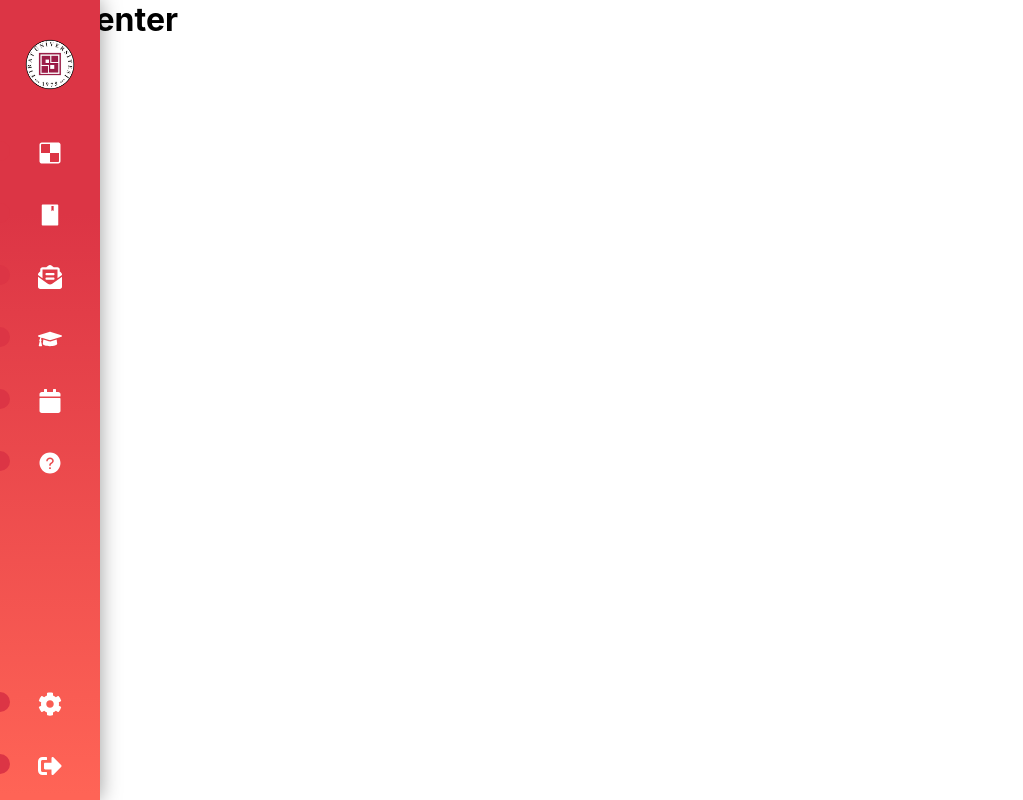
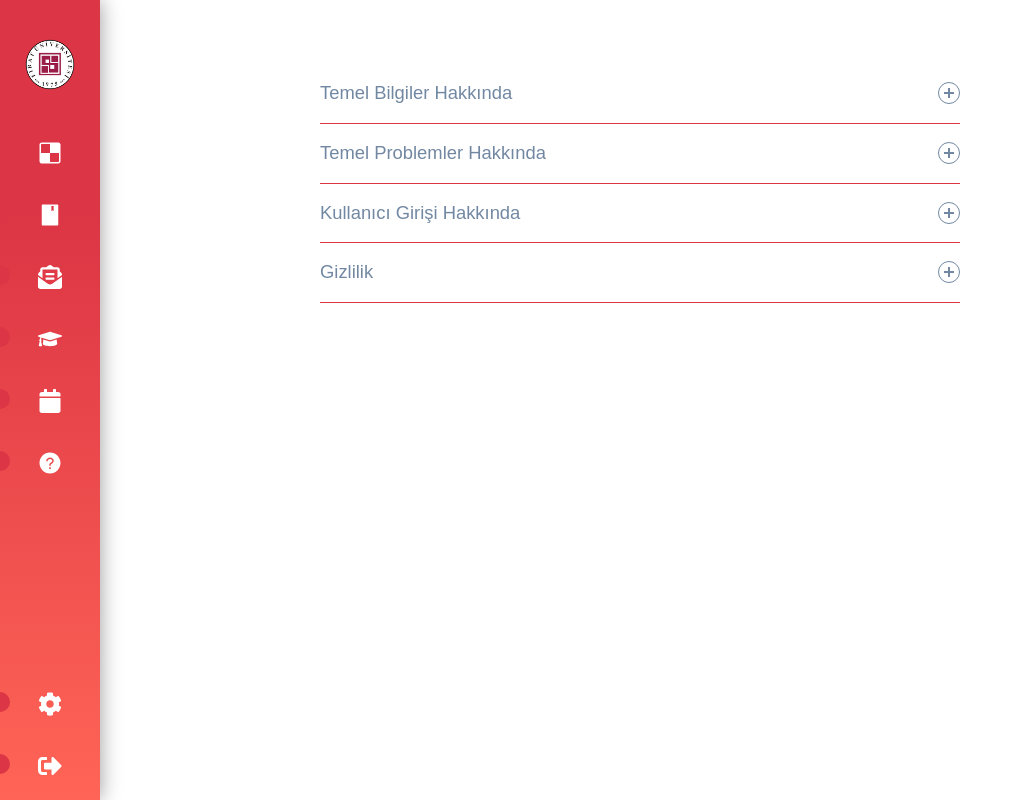
Before and after one commit to Atlantis-Takimi/Atlantis-Frontend, a React (Create React App) app in the folder frontend/: page /helpCenter in a window 1280 px wide. Shown: the whole page, without its empty margins (0-1023 px from the left). Built offline with nearby package versions, Linux system fonts and the light colour scheme.

Commit message:
Create help center page

```diff
--- a/frontend/src/App.css
+++ b/frontend/src/App.css
@@ -9,8 +9,6 @@
   display: none;
 }
 
-
-
 @media screen and (max-width: 525px) {
   .App {
     overflow-x: hidden;
--- a/frontend/src/App.js
+++ b/frontend/src/App.js
@@ -18,7 +18,7 @@ import { BrowserRouter, Routes, Route } from 'react-router-dom';
 import Profile from './Pages/Profile/Profile'
 import Academics from './Pages/Academics/Academics'
 import Events from './Pages/Events'
-import HelpCenter from './Pages/HelpCenter'
+import HelpCenter from './Pages/HelpCenter/HelpCenter'
 import Lessons from './Pages/Lessons'
 import QuestionsAnswers from './Pages/QuestionsAnswers'
 import Settings from './Pages/Settings/Settings'
--- /dev/null
+++ b/frontend/src/Pages/HelpCenter/HelpCenter.css
@@ -0,0 +1,98 @@
+/*HELP CENTER & SSS*/
+* {
+    box-sizing: border-box;
+  }
+  *::before, *::after {
+    box-sizing: border-box;
+  }
+
+  .container {
+    margin: 0 auto;
+    padding: 4rem;
+    width: 48rem;
+  }
+
+  .accordion .accordion-item {
+    border-bottom: 1px solid #DC3545;
+  }
+  .accordion .accordion-item button[aria-expanded=true] {
+    border-bottom: 1px solid #DC3545;
+  }
+  .accordion button {
+    position: relative;
+    display: block;
+    text-align: left;
+    width: 100%;
+    padding: 1em 0;
+    color: #7288a2;
+    font-size: 1.15rem;
+    font-weight: 400;
+    border: none;
+    background: none;
+    outline: none;
+  }
+  .accordion button:hover, .accordion button:focus {
+    cursor: pointer;
+    color: #DC3545;
+  }
+  .accordion button:hover::after, .accordion button:focus::after {
+    cursor: pointer;
+    color: #DC3545;
+    border: 1px solid #DC3545;
+  }
+  .accordion button .accordion-title {
+    padding: 1em 1.5em 1em 0;
+  }
+  .accordion button .icon {
+    display: inline-block;
+    position: absolute;
+    top: 18px;
+    right: 0;
+    width: 22px;
+    height: 22px;
+    border: 1px solid;
+    border-radius: 22px;
+  }
+  .accordion button .icon::before {
+    display: block;
+    position: absolute;
+    content: "";
+    top: 9px;
+    left: 5px;
+    width: 10px;
+    height: 2px;
+    background: currentColor;
+  }
+  .accordion button .icon::after {
+    display: block;
+    position: absolute;
+    content: "";
+    top: 5px;
+    left: 9px;
+    width: 2px;
+    height: 10px;
+    background: currentColor;
+  }
+  .accordion button[aria-expanded=true] {
+    color: #03b5d2;
+  }
+  .accordion button[aria-expanded=true] .icon::after {
+    width: 0;
+  }
+  .accordion button[aria-expanded=true] + .accordion-content {
+    opacity: 1;
+    max-height: 9em;
+    transition: all 200ms linear;
+    will-change: opacity, max-height;
+  }
+  .accordion .accordion-content {
+    opacity: 0;
+    max-height: 0;
+    overflow: hidden;
+    transition: opacity 200ms linear, max-height 200ms linear;
+    will-change: opacity, max-height;
+  }
+  .accordion .accordion-content p {
+    font-size: 10px;
+    font-weight: 50px;
+  }
--- /dev/null
+++ b/frontend/src/Pages/HelpCenter/HelpCenter.jsx
@@ -0,0 +1,46 @@
+import React from 'react'
+import './HelpCenter.css'
+
+function HelpCenter() {
+  return (
+    <div className='container'>
+
+
+
+			<div className="accordion">
+				<div className="accordion-item">
+					<button id="accordion-button-5" aria-expanded="false"><span className="accordion-title">Temel Bilgiler Hakkında</span><span className="icon" aria-hidden="true"></span></button>
+					<div class="accordion-content">
+						<p>Evet. Araştırmalar şimdi online terapinin de aynı derecede etkili olabileceğini gösteriyor (hatta bazı ruh sağlığı sorunları için daha etkili olduğu bile görülüyor). Ayrıca çevrimiçi terapinin rahatlığı onu daha erişilebilir kılmaktadır.</p>
+					</div>
+				</div>
+
+				<div className="accordion-item">
+					<button id="accordion-button-5" aria-expanded="false"><span className="accordion-title">Temel Problemler Hakkında</span><span className="icon" aria-hidden="true"></span></button>
+					<div class="accordion-content">
+						<p>Evet. Araştırmalar şimdi online terapinin de aynı derecede etkili olabileceğini gösteriyor (hatta bazı ruh sağlığı sorunları için daha etkili olduğu bile görülüyor). Ayrıca çevrimiçi terapinin rahatlığı onu daha erişilebilir kılmaktadır.</p>
+					</div>
+				</div>
+
+        <div className="accordion-item">
+					<button id="accordion-button-5" aria-expanded="false"><span className="accordion-title">Kullanıcı Girişi Hakkında</span><span className="icon" aria-hidden="true"></span></button>
+					<div class="accordion-content">
+						<p>Evet. Araştırmalar şimdi online terapinin de aynı derecede etkili olabileceğini gösteriyor (hatta bazı ruh sağlığı sorunları için daha etkili olduğu bile görülüyor). Ayrıca çevrimiçi terapinin rahatlığı onu daha erişilebilir kılmaktadır.</p>
+					</div>
+				</div>
+
+        <div className="accordion-item">
+					<button id="accordion-button-5" aria-expanded="false"><span className="accordion-title">Gizlilik</span><span className="icon" aria-hidden="true"></span></button>
+					<div class="accordion-content">
+						<p>Evet. Araştırmalar şimdi online terapinin de aynı derecede etkili olabileceğini gösteriyor (hatta bazı ruh sağlığı sorunları için daha etkili olduğu bile görülüyor). Ayrıca çevrimiçi terapinin rahatlığı onu daha erişilebilir kılmaktadır.</p>
+					</div>
+				</div>
+
+
+			</div>
+		</div>
+
+  )
+}
+
+export default HelpCenter
```
